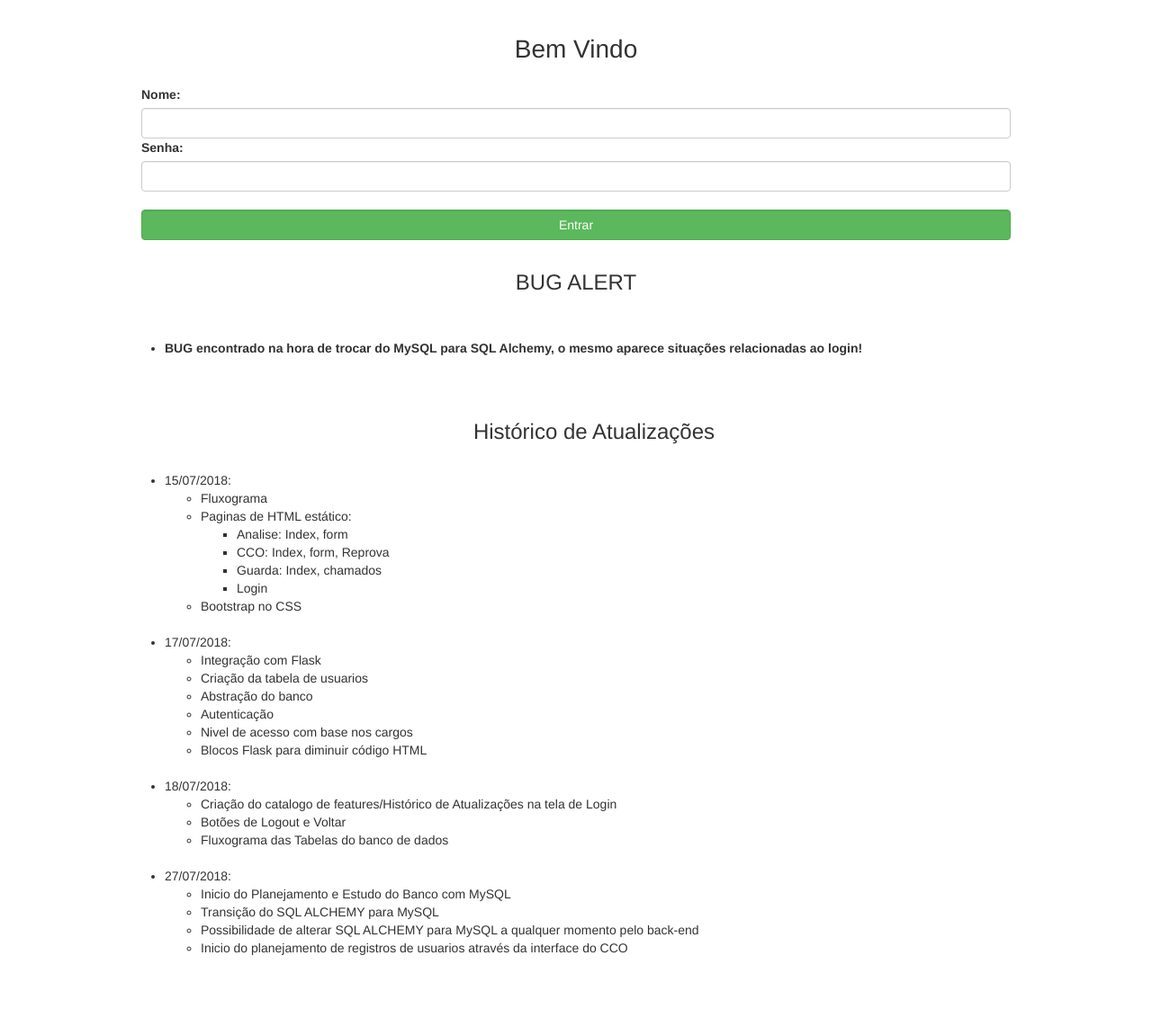
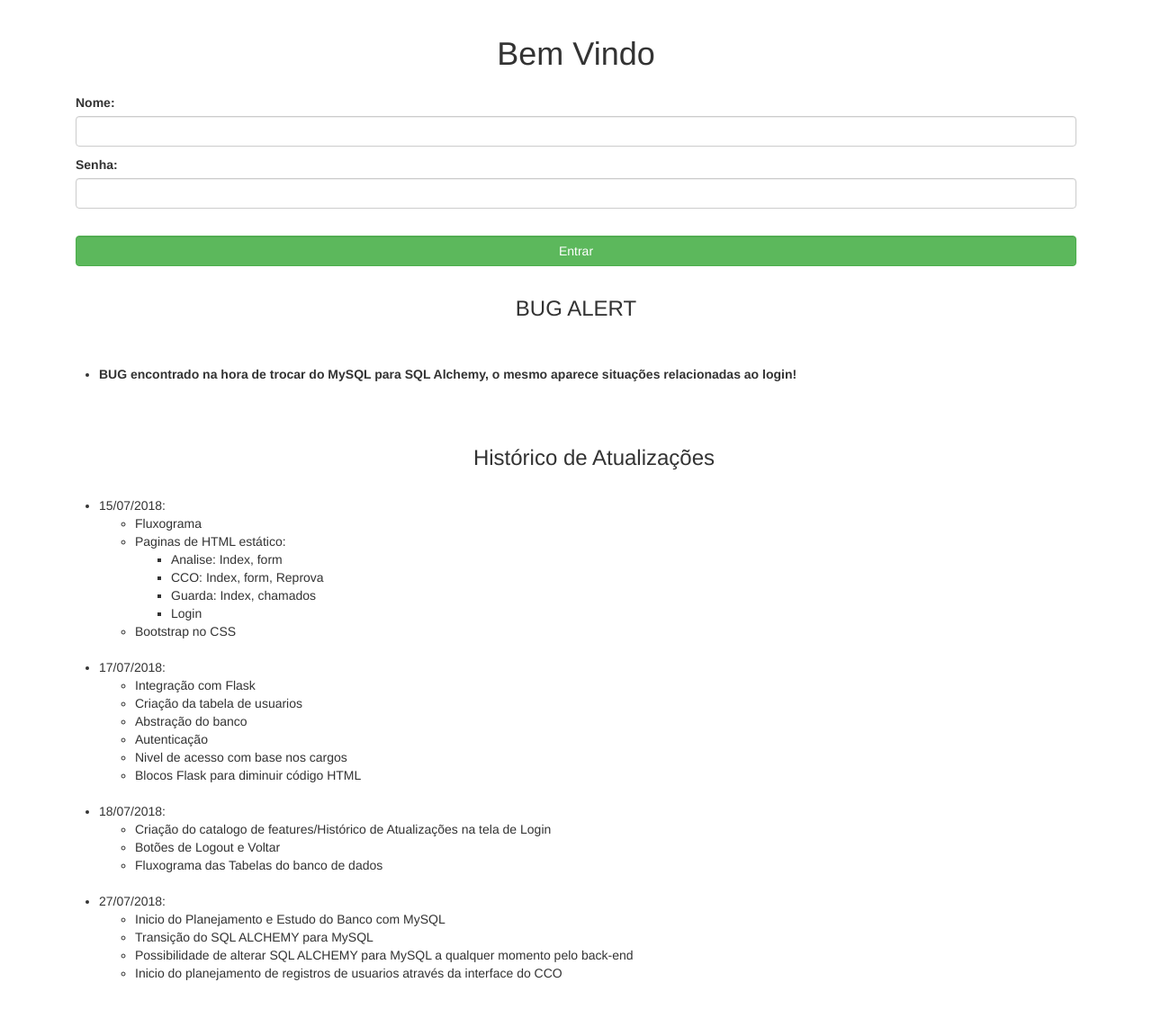
Before and after one commit to MarcosYaiama/integradores, a Flask app: page / in a window 1280 px wide. Shown: the whole page at 90% size. Before the commit the page ends 1062 px from the top, so only its background shows below. Run offline with Flask 2, Linux system fonts and the light colour scheme; some libraries are stand-ins or nearby versions.

Commit message:
Pequeno ajuste nas proporções da interface de Login

```diff
--- a/static/site.css
+++ b/static/site.css
@@ -1,5 +1,4 @@
 .container{
     margin: auto;
-    width: 80%;
     border-radius: 4px;
 }
--- a/templates/login.html
+++ b/templates/login.html
@@ -1,12 +1,14 @@
 {% extends 'template.html' %}
 {% block conteudo %}
-<h1 style="text-align:center; font-size: 2em;">Bem Vindo</h1>
+<h1 style="text-align: center">Bem Vindo</h1>
 <form action="{{ url_for('autenticar') }}" method="POST" style="padding: 1em;">
-
+    <p>
     <label>Nome:</label>
     <input class="form-control" type="text" name="usuario" required>
-    <label>Senha:</label>
+    </p>
+    <p><label>Senha:</label>
     <input class="form-control" type="password" name="senha" required><br>
+    </p>
     <button class="btn btn-success form-control" type="submit">Entrar</button>
 
 </form>
```
